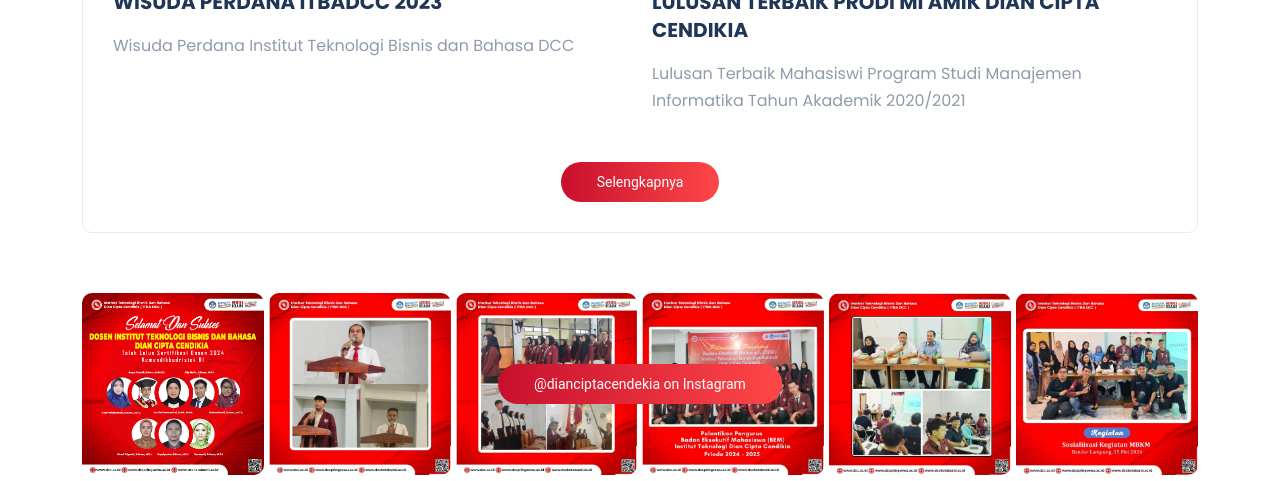
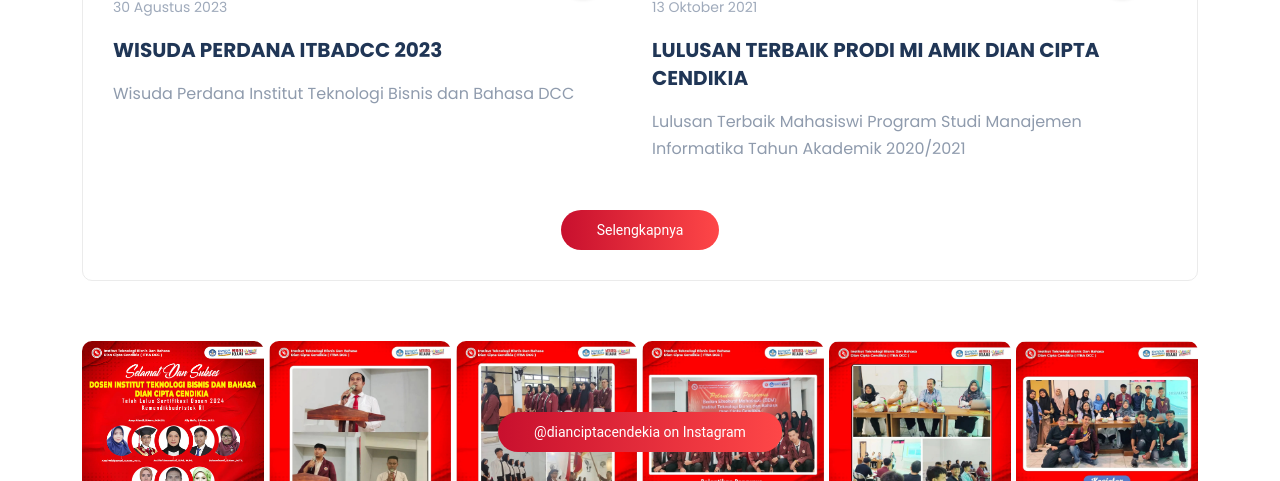
Before and after one commit to dimas551/itba-dcc, a plain HTML site: page index.html in a window 1280 px wide. Shown: the part 3174-3655 px from the top of the page. Drawn offline with Linux system fonts and the light colour scheme.

Commit message:
new update

```diff
--- a/index.html
+++ b/index.html
@@ -370,7 +370,7 @@
 						</div>
 
 						<!-- video -->
-						<div class="padding-30 rounded bordered">
+						<div class="padding-30 rounded bordered mt-5">
 
 							<!-- Judul Section -->
 							<div class="col-12">
@@ -433,7 +433,7 @@
 											</a>
 										</div>
 										<ul class="meta list-inline mt-4 mb-0">
-											<li class="list-inline-item">13 Okt 2021</li>
+											<li class="list-inline-item">13 Oktober 2021</li>
 										</ul>
 										<h5 class="post-title mb-3 mt-3"><a href="blog-single.html">LULUSAN TERBAIK
 												PRODI MI
```
Also changed, not shown: logo.html (+1 -1 lines), visimisi.html (+2 -2 lines).
